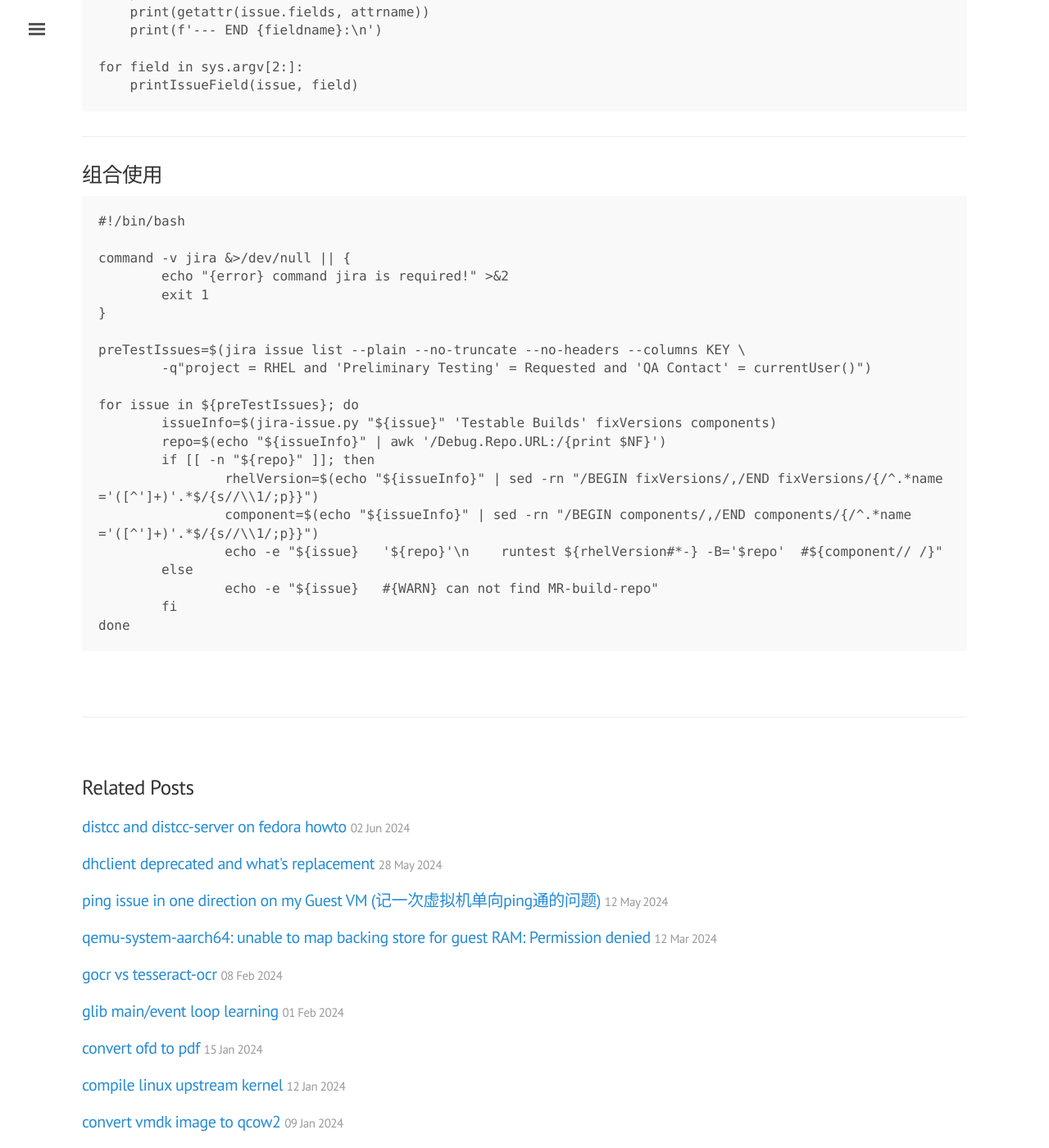
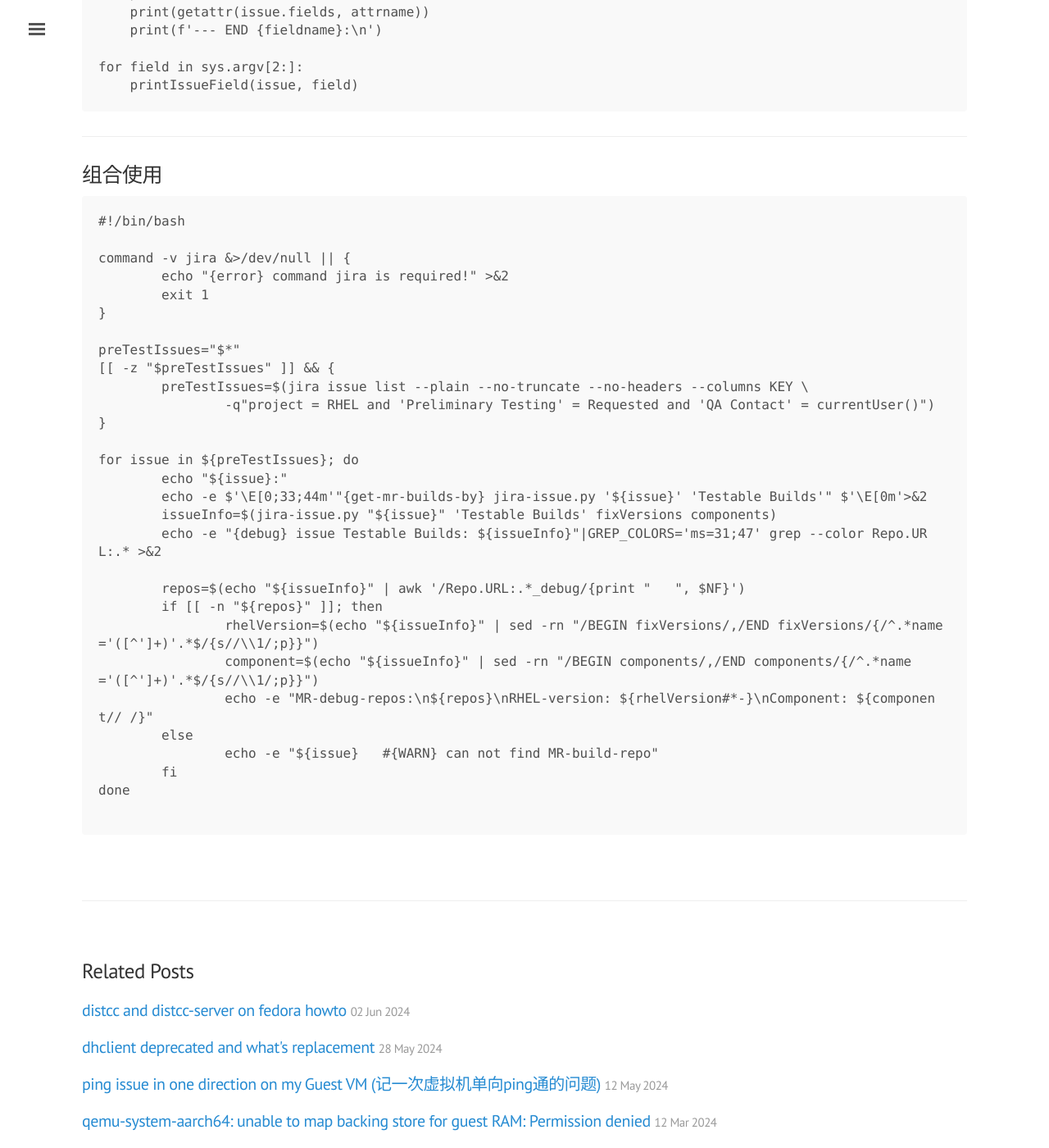
Before and after one commit to tcler/tcler.github.io, a Jekyll site: the page built from _posts/2024-05-29-try-out-jira-cli-tools.md, in a window 1280 px wide and 1400 px high, scrolled down 2634 px. Shown: the whole window at 82% size. Built offline with Jekyll 4.4.1, drawn with Linux system fonts in a browser that asks for light colours.

Commit message:
Update 2024-05-29-try-out-jira-cli-tools.md

````diff
--- a/_posts/2024-05-29-try-out-jira-cli-tools.md
+++ b/_posts/2024-05-29-try-out-jira-cli-tools.md
@@ -106,18 +106,26 @@ command -v jira &>/dev/null || {
 	exit 1
 }
 
-preTestIssues=$(jira issue list --plain --no-truncate --no-headers --columns KEY \
-	-q"project = RHEL and 'Preliminary Testing' = Requested and 'QA Contact' = currentUser()")
+preTestIssues="$*"
+[[ -z "$preTestIssues" ]] && {
+	preTestIssues=$(jira issue list --plain --no-truncate --no-headers --columns KEY \
+		-q"project = RHEL and 'Preliminary Testing' = Requested and 'QA Contact' = currentUser()")
+}
 
 for issue in ${preTestIssues}; do
+	echo "${issue}:"
+	echo -e $'\E[0;33;44m'"{get-mr-builds-by} jira-issue.py '${issue}' 'Testable Builds'" $'\E[0m'>&2
 	issueInfo=$(jira-issue.py "${issue}" 'Testable Builds' fixVersions components)
-	repo=$(echo "${issueInfo}" | awk '/Debug.Repo.URL:/{print $NF}')
-	if [[ -n "${repo}" ]]; then
+	echo -e "{debug} issue Testable Builds: ${issueInfo}"|GREP_COLORS='ms=31;47' grep --color Repo.URL:.* >&2
+
+	repos=$(echo "${issueInfo}" | awk '/Repo.URL:.*_debug/{print "   ", $NF}')
+	if [[ -n "${repos}" ]]; then
 		rhelVersion=$(echo "${issueInfo}" | sed -rn "/BEGIN fixVersions/,/END fixVersions/{/^.*name='([^']+)'.*$/{s//\\1/;p}}")
 		component=$(echo "${issueInfo}" | sed -rn "/BEGIN components/,/END components/{/^.*name='([^']+)'.*$/{s//\\1/;p}}")
-		echo -e "${issue}   '${repo}'\n    runtest ${rhelVersion#*-} -B='$repo'  #${component// /}"
+		echo -e "MR-debug-repos:\n${repos}\nRHEL-version: ${rhelVersion#*-}\nComponent: ${component// /}"
 	else
 		echo -e "${issue}   #{WARN} can not find MR-build-repo"
 	fi
 done
+
 ```
````
